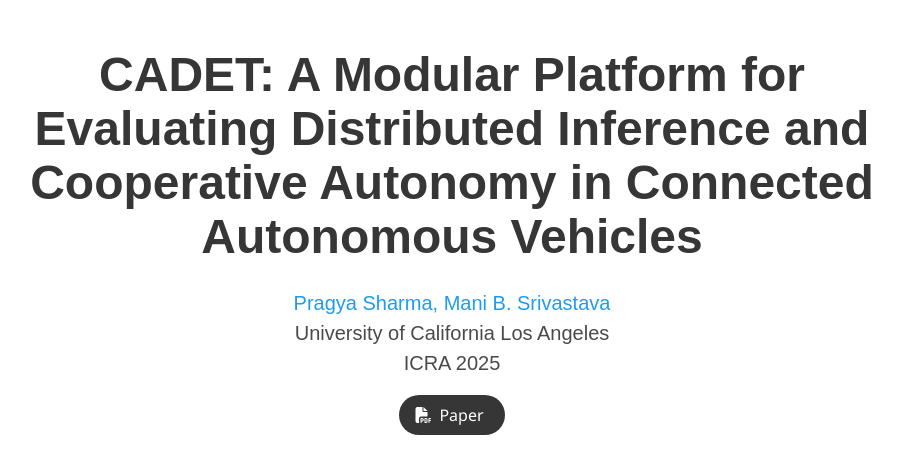
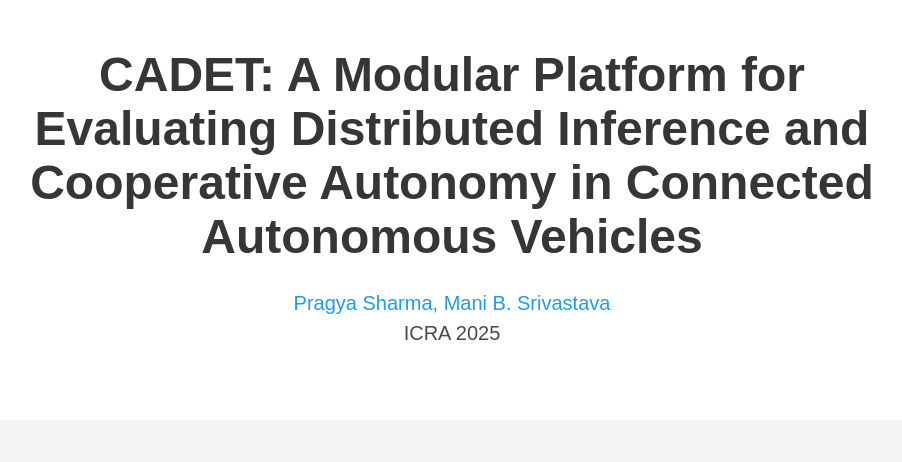
Before and after one commit to Sharma-Pragya/cadet-site, a plain HTML site: page index.html in a window 1280 px wide. Shown: the top 462 px of the page, without its empty margins (188-1090 px from the left). Drawn offline with nearby package versions, Linux system fonts and the light colour scheme; some icons are missing; a web font is replaced by a local one.

Commit message:
Update index.html

```diff
--- a/index.html
+++ b/index.html
@@ -66,14 +66,14 @@
                   </div>
 
                   <div class="is-size-5 publication-authors">
-                    <span class="author-block">University of California Los Angeles<br>ICRA 2025</span>
+                    <span class="author-block">ICRA 2025</span>
                     <!-- <span class="eql-cntrb"><small><br><sup>*</sup>Indicates Equal Contribution</small></span> -->
                   </div>
 
                   <div class="column has-text-centered">
                     <div class="publication-links">
                          <!-- Arxiv PDF link -->
-                      <span class="link-block">
+                      <!-- span class="link-block">
                         <a href="https://ieeexplore.ieee.org/document/10356219" target="_blank"
                         class="external-link button is-normal is-rounded is-dark">
                         <span class="icon">
@@ -81,7 +81,7 @@
                         </span>
                         <span>Paper</span>
                       </a>
-                    </span>
+                    </span -->
 
                         <!-- Supplementary PDF link -->
                          <!-- <span class="link-block">
```
